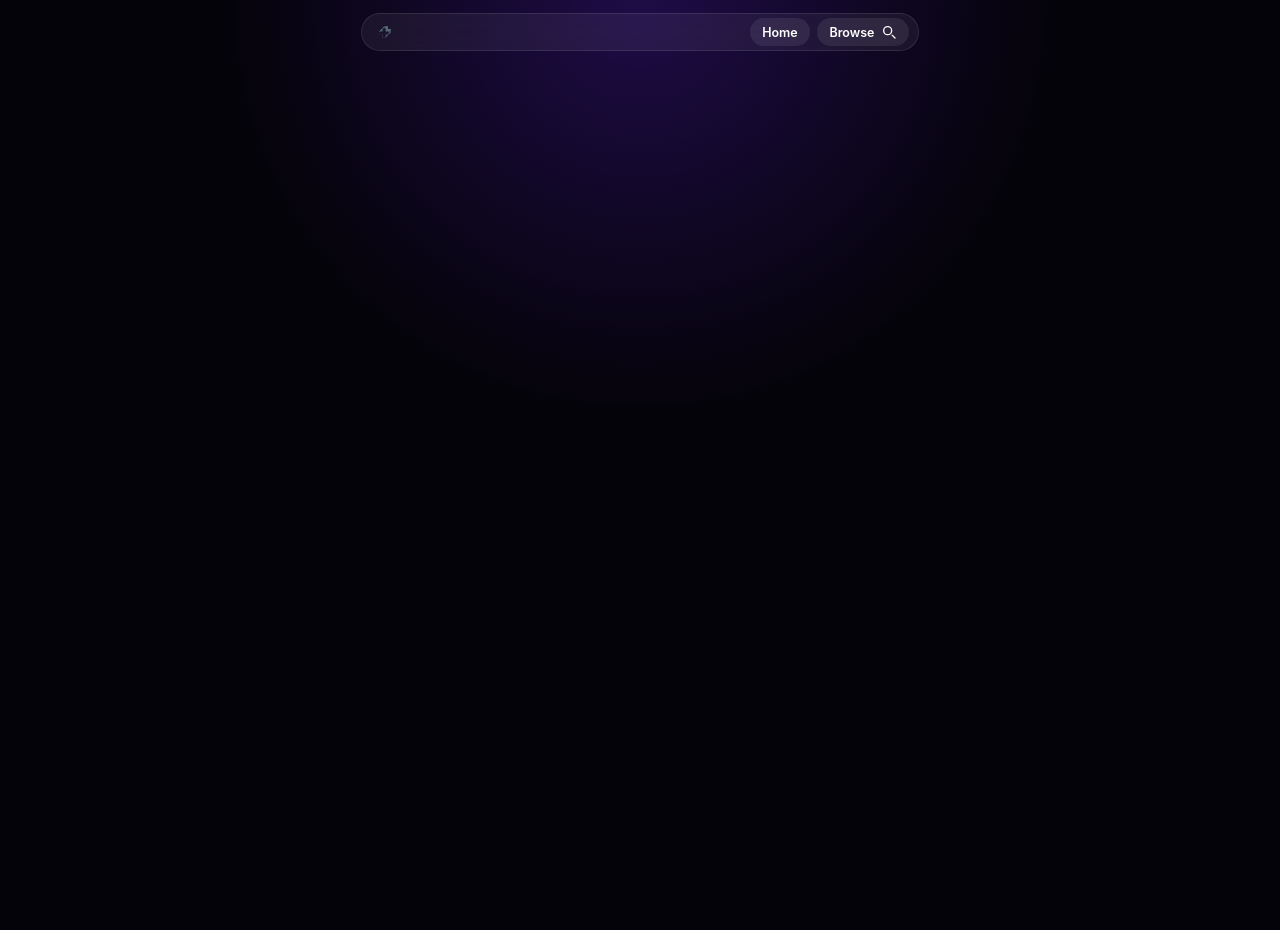
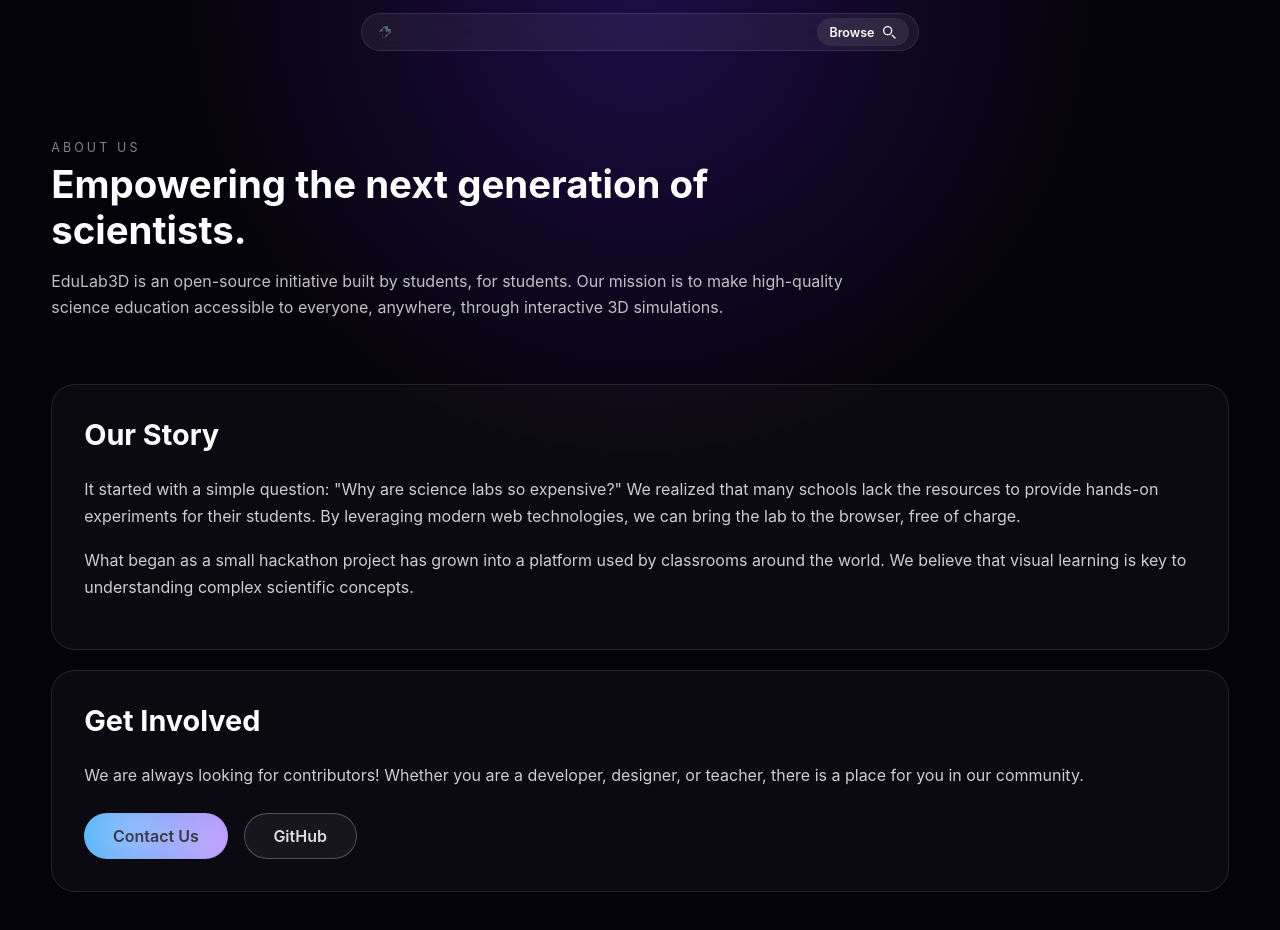
Before and after one commit to EduLab3D/EduLab3D, a React (Vite) app: page /about in a window 1280 px wide. Before the commit this address had no page. Shown: the top 930 px of the page. Before the commit the page ends 800 px from the top, so only its background shows below. Built offline with nearby package versions, Linux system fonts and the light colour scheme.

Commit message:
Added about page and the 404 page

```diff
--- a/src/App.css
+++ b/src/App.css
@@ -184,7 +184,7 @@ a {
   font-weight: 600;
   text-decoration: none;
   color: #0b0415;
-  background: linear-gradient(90deg, #c084fc, #ec4899, #38bdf8, #c084fc);
+  background: linear-gradient(90deg, #c084fc, #da77a8, #38bdf8, #c084fc);
   background-size: 400% 400%;
   animation: gradient-shift 15s ease infinite;
   display: inline-flex;
--- a/src/App.tsx
+++ b/src/App.tsx
@@ -3,6 +3,8 @@ import { Link, Route, Routes } from 'react-router-dom'
 import './App.css'
 import logo from './assets/logo.svg'
 import BrowserMenu from './components/BrowserMenu'
+import AboutPage from './pages/About'
+import NotFound from './pages/NotFound'
 
 type ExperimentLevel = 'Beginner' | 'Intermediate' | 'Advanced'
 
@@ -102,9 +104,9 @@ function HomePage() {
             <Link to="/experiments" className="gradient-button">
               <span>Get Started</span>
             </Link>
-            <a href="#/about" className="ghost-button">
+            <Link to="/about" className="ghost-button">
               Learn More
-            </a>
+            </Link>
           </div>
         </div>
 
@@ -249,11 +251,10 @@ function App() {
         style={{ position: 'absolute', top: '1vw', left: 0, right: 0, zIndex: 40, display: 'flex', justifyContent: 'center', pointerEvents: 'none' }}
       >
         <div className="nav-shell">
-          <img src={logo} alt="logo" className="nav-logo" />
+          <Link to="/" style={{ display: 'flex', alignItems: 'center' }}>
+            <img src={logo} alt="logo" className="nav-logo" />
+          </Link>
           <div className="nav-links">
-            <Link to="/" className="nav-link">
-              Home
-            </Link>
             <Link to="/experiments" className="nav-link nav-link--icon">
               <span>Browse</span>
               <svg
@@ -287,6 +288,8 @@ function App() {
       <Routes>
         <Route path="/" element={<HomePage />} />
         <Route path="/experiments" element={<ExperimentsPage />} />
+        <Route path="/about" element={<AboutPage />} />
+        <Route path="*" element={<NotFound />} />
       </Routes>
     </>
   )
--- a/src/components/BrowserMenu.tsx
+++ b/src/components/BrowserMenu.tsx
@@ -1,4 +1,5 @@
 import type { CSSProperties } from 'react'
+import { Link } from 'react-router-dom'
 import './BrowserMenu.css'
 
 type BrowserMenuLink = {
@@ -27,8 +28,8 @@ const DEFAULT_ITEMS: BrowserMenuItem[] = [
     accent: '#f97316',
     tagline: 'Mission, story, and the humans building EduLab3D.',
     links: [
-      { label: 'What is EduLab3D?', description: 'Why we exist and how the lab works.', href: '#/about' },
-      { label: 'Creators', description: 'Meet the students behind the experiments.', href: '#/creators' },
+      { label: 'What is EduLab3D?', description: 'Why we exist and how the lab works.', href: '/about' },
+      { label: 'Creators', description: 'Meet the students behind the experiments.', href: '/creators' },
     ],
   },
   {
@@ -36,8 +37,8 @@ const DEFAULT_ITEMS: BrowserMenuItem[] = [
     accent: '#a855f7',
     tagline: 'Curated simulations grouped by difficulty and topic.',
     links: [
-      { label: 'By level', description: 'Pick Beginner, Intermediate, or Advanced.', href: '#/experiments?view=levels' },
-      { label: 'All experiments', description: 'Browse the full catalogue at once.', href: '#/experiments' },
+      { label: 'By level', description: 'Pick Beginner, Intermediate, or Advanced.', href: '/experiments?view=levels' },
+      { label: 'All experiments', description: 'Browse the full catalogue at once.', href: '/experiments' },
     ],
   },
   {
@@ -80,11 +81,12 @@ export default function BrowserMenu({ items = DEFAULT_ITEMS }: BrowserMenuProps)
             <ul className="browser-menu__links">
               {item.links.map((link) => (
                 <li key={link.label} className="browser-menu__link-item">
+                  {link.external ? (
                     <a
                       href={link.href}
                       className="browser-menu__link"
-                    target={link.external ? '_blank' : undefined}
-                    rel={link.external ? 'noreferrer' : undefined}
+                      target="_blank"
+                      rel="noreferrer"
                     >
                       <span>
                         <span className="browser-menu__link-label">{link.label}</span>
@@ -118,6 +120,41 @@ export default function BrowserMenu({ items = DEFAULT_ITEMS }: BrowserMenuProps)
                         />
                       </svg>
                     </a>
+                  ) : (
+                    <Link to={link.href} className="browser-menu__link">
+                      <span>
+                        <span className="browser-menu__link-label">{link.label}</span>
+                        {link.description && (
+                          <span className={`browser-menu__link-description${link.descriptionSpacer ? ' browser-menu__link-description--spacer' : ''}`}>
+                            {link.description}
+                          </span>
+                        )}
+                      </span>
+                      <svg
+                        width="16"
+                        height="16"
+                        viewBox="0 0 24 24"
+                        fill="none"
+                        xmlns="http://www.w3.org/2000/svg"
+                        aria-hidden="true"
+                      >
+                        <path
+                          d="M10 4a6 6 0 1 0 0 12 6 6 0 0 0 0-12z"
+                          stroke="currentColor"
+                          strokeWidth="2"
+                          strokeLinecap="round"
+                          strokeLinejoin="round"
+                        />
+                        <path
+                          d="M21 21l-4.35-4.35"
+                          stroke="currentColor"
+                          strokeWidth="2"
+                          strokeLinecap="round"
+                          strokeLinejoin="round"
+                        />
+                      </svg>
+                    </Link>
+                  )}
                 </li>
               ))}
             </ul>
--- /dev/null
+++ b/src/pages/About.tsx
@@ -0,0 +1,60 @@
+import '../App.css'
+
+export default function AboutPage() {
+  return (
+    <div className="experiments-page">
+      <header className="experiments-page__hero" style={{ maxWidth: '800px' }}>
+        <p className="experiments-page__eyebrow">About Us</p>
+        <h1>Empowering the next generation of scientists.</h1>
+        <p className="experiments-page__lede">
+          EduLab3D is an open-source initiative built by students, for students.
+          Our mission is to make high-quality science education accessible to everyone,
+          anywhere, through interactive 3D simulations.
+        </p>
+      </header>
+
+      <div className="experiments-page__grid" style={{ marginTop: '4rem', gridTemplateColumns: '1fr' }}>
+        <section style={{
+          background: 'rgba(255, 255, 255, 0.03)',
+          padding: '2rem',
+          borderRadius: '1.5rem',
+          border: '1px solid rgba(255, 255, 255, 0.1)'
+        }}>
+          <h2 style={{ marginTop: 0, fontSize: '1.8rem' }}>Our Story</h2>
+          <p style={{ lineHeight: '1.7', color: 'rgba(255, 255, 255, 0.8)' }}>
+            It started with a simple question: "Why are science labs so expensive?"
+            We realized that many schools lack the resources to provide hands-on
+            experiments for their students. By leveraging modern web technologies,
+            we can bring the lab to the browser, free of charge.
+          </p>
+          <p style={{ lineHeight: '1.7', color: 'rgba(255, 255, 255, 0.8)' }}>
+            What began as a small hackathon project has grown into a platform
+            used by classrooms around the world. We believe that visual learning
+            is key to understanding complex scientific concepts.
+          </p>
+        </section>
+
+        <section style={{
+          background: 'rgba(255, 255, 255, 0.03)',
+          padding: '2rem',
+          borderRadius: '1.5rem',
+          border: '1px solid rgba(255, 255, 255, 0.1)'
+        }}>
+          <h2 style={{ marginTop: 0, fontSize: '1.8rem' }}>Get Involved</h2>
+          <p style={{ lineHeight: '1.7', color: 'rgba(255, 255, 255, 0.8)' }}>
+            We are always looking for contributors! Whether you are a developer,
+            designer, or teacher, there is a place for you in our community.
+          </p>
+          <div style={{ marginTop: '1.5rem', display: 'flex', gap: '1rem' }}>
+            <a href="mailto:support@edulab3d.tech" className="gradient-button">
+              Contact Us
+            </a>
+            <a href="https://github.com/EduLab3D/EduLab3D" target="_blank" rel="noreferrer" className="ghost-button">
+              GitHub
+            </a>
+          </div>
+        </section>
+      </div>
+    </div>
+  )
+}
--- /dev/null
+++ b/src/pages/NotFound.tsx
@@ -0,0 +1,50 @@
+import { Link } from 'react-router-dom'
+
+export default function NotFound() {
+  return (
+    <div className="hero-stage" style={{ minHeight: '70vh', alignItems: 'center' }}>
+      <div style={{ textAlign: 'center', display: 'flex', flexDirection: 'column', alignItems: 'center', gap: '1.5rem' }}>
+        <div style={{ position: 'relative' }}>
+          <h1 style={{
+            fontSize: 'clamp(6rem, 15vw, 10rem)',
+            margin: 0,
+            lineHeight: 0.9,
+            fontWeight: 800,
+            background: 'linear-gradient(180deg, #fff 0%, rgba(255,255,255,0.4) 100%)',
+            WebkitBackgroundClip: 'text',
+            WebkitTextFillColor: 'transparent',
+            filter: 'drop-shadow(0 0 30px rgba(255,255,255,0.1))'
+          }}>
+            404
+          </h1>
+          <div style={{
+            position: 'absolute',
+            top: '50%',
+            left: '50%',
+            transform: 'translate(-50%, -50%)',
+            width: '120%',
+            height: '40%',
+            background: 'radial-gradient(ellipse at center, rgba(168, 85, 247, 0.4) 0%, transparent 70%)',
+            filter: 'blur(40px)',
+            zIndex: -1
+          }} />
+        </div>
+
+        <h2 style={{ fontSize: 'clamp(1.2rem, 2vw, 1.8rem)', margin: 0, color: 'rgba(255,255,255,0.9)' }}>
+          Lost in the Void
+        </h2>
+
+        <p style={{ maxWidth: '460px', color: 'rgba(255,255,255,0.6)', lineHeight: 1.6, margin: 0 }}>
+          The coordinates you entered don't match any known sector in our universe.
+          Let's get you back to solid ground.
+        </p>
+
+        <div style={{ marginTop: '1rem' }}>
+          <Link to="/" className="gradient-button">
+            <span>Return to Base</span>
+          </Link>
+        </div>
+      </div>
+    </div>
+  )
+}
```
Also changed, not shown: 1 other file (tests, documents, lock files or other folders). Lines whose indentation alone changed are shown as unchanged.
